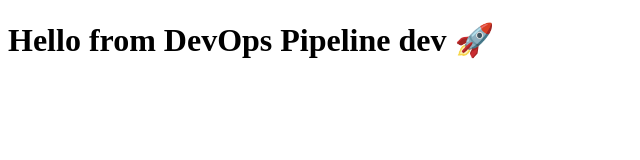
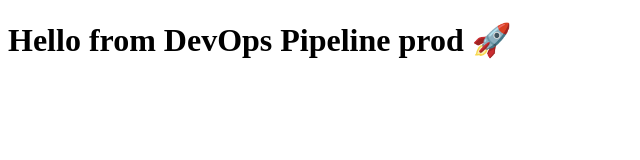
Before and after one commit to Omprakash557/CI-CD, a plain HTML site: page index.html in a window 1280 px wide. Shown: the whole page, without its empty margins (0-640 px from the left). Drawn offline with Linux system fonts and the light colour scheme.

Commit message:
Update index.html

```diff
--- a/index.html
+++ b/index.html
@@ -4,6 +4,6 @@
   <title>DevOps CI/CD</title>
 </head>
 <body>
-  <h1>Hello from DevOps Pipeline dev 🚀</h1>
+  <h1>Hello from DevOps Pipeline prod 🚀</h1>
 </body>
 </html>
```
